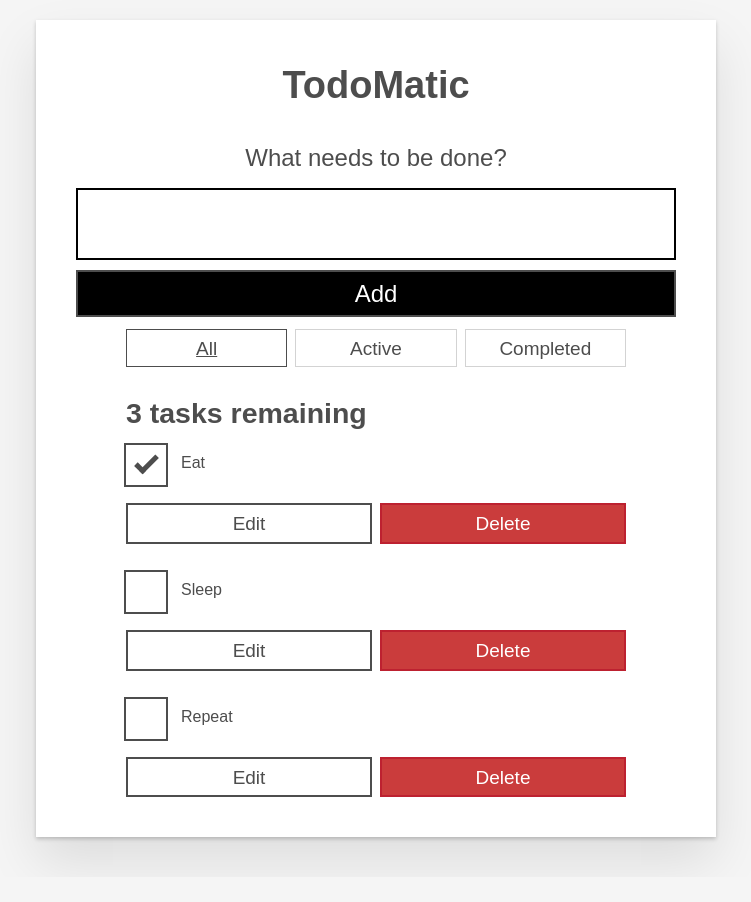
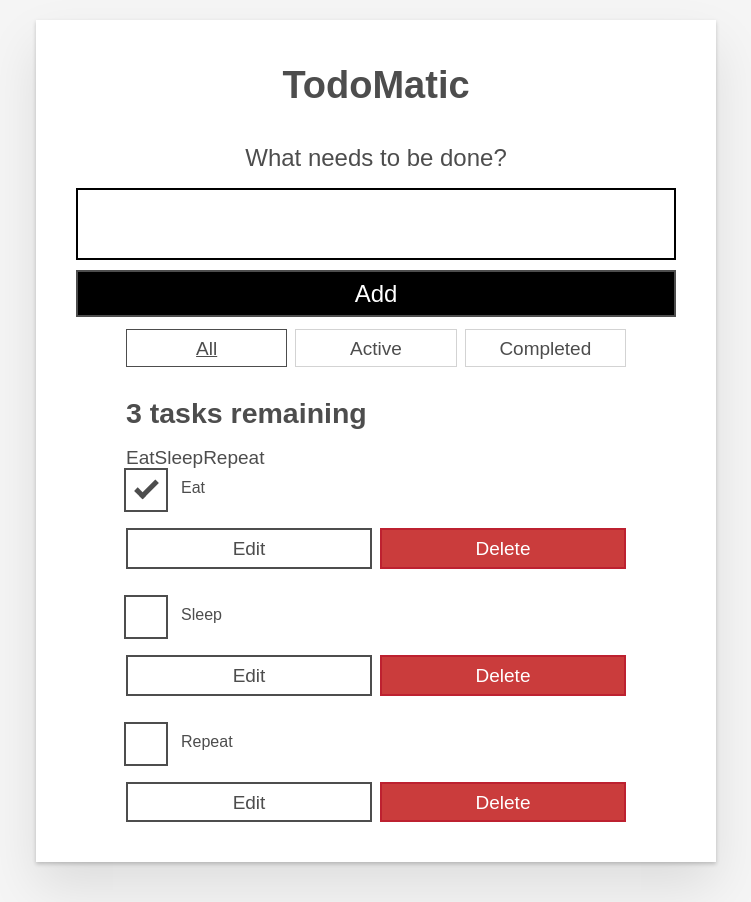
Before and after one commit to Bballard96/create-react-app, a React (Create React App) app in the folder moz-todo-react/: page / in a window 1280 px wide. Shown: the whole page, without its empty margins (264-1015 px from the left). Before the commit the page ends 877 px from the top, so only its background shows below. Built offline with nearby package versions, Linux system fonts and the light colour scheme.

Commit message:
create taskList constant in App.js

```diff
--- a/moz-todo-react/src/App.js
+++ b/moz-todo-react/src/App.js
@@ -44,6 +44,7 @@ function App(props) {
         role="list"
         className="todo-list stack-large stack-exception"
         aria-labelledby="list-heading">
+          {taskList}
           <Todo name="Eat" completed={true} id="todo-0" />
           <Todo name="Sleep" completed={false} id="todo-1" />
           <Todo name="Repeat" completed={false} id="todo-2" />
```
